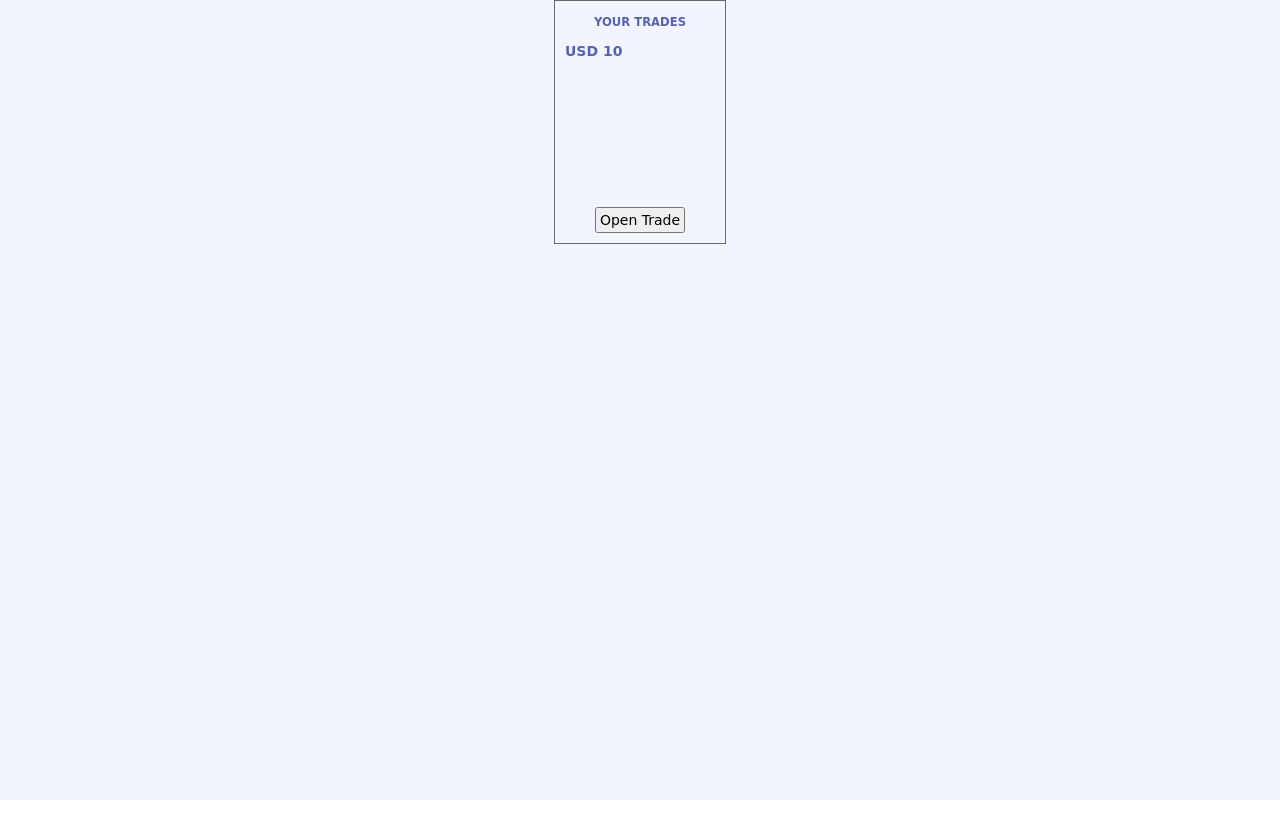
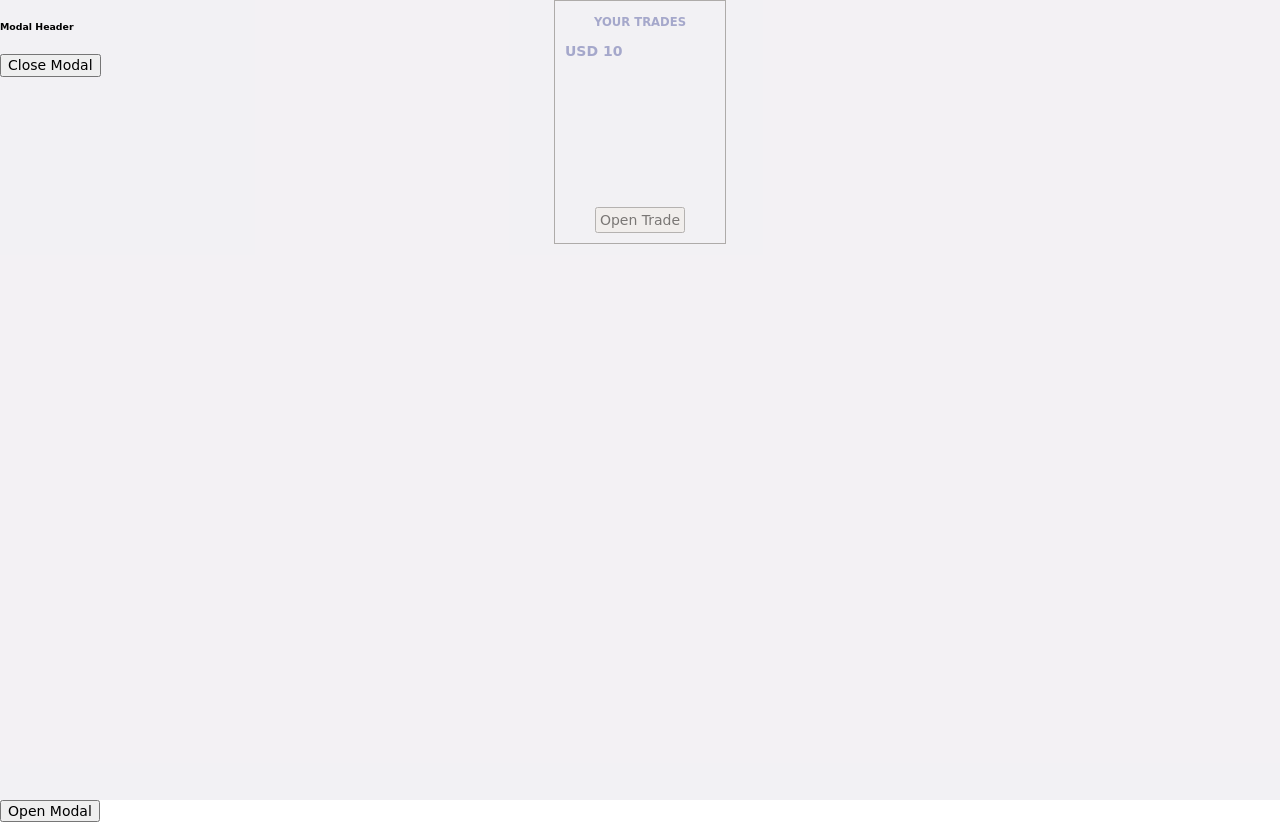
Before and after one commit to AlexChorniy/Trade, a React app in the folder frontend/: page / in a window 1280 px wide. Before the commit the page ends 800 px from the top, so only its background shows below. Built offline with nearby package versions, Linux system fonts and the light colour scheme; the HTML template or start-up script is replaced by a standard one.

Commit message:
Add Modal.component.tsx

```diff
--- a/frontend/src/App.component.tsx
+++ b/frontend/src/App.component.tsx
@@ -1,21 +1,37 @@
 import MainComponent from './components/Main/Main.component';
-import { useRef, useState } from 'react';
+import React, { useRef } from 'react';
 import ModalComponent from './common/Modal/Modal.component';
 import 'normalize.css';
 import { GlobalStyle } from './styles/global.styles';
+import { ImperativeModal } from './models/modal';
 
 function AppComponent(): JSX.Element {
-  const [toggleModal, setToggleModal] = useState<boolean>(false);
-  const modalRef = useRef(null);
+  const modalRef = useRef<ImperativeModal>(null);
+
+  const openModal = (): void => {
+    if (modalRef.current !== null) {
+      modalRef.current.openModal();
+    }
+  };
+
+  const closeModal = (): void => {
+    if (modalRef.current !== null) {
+      modalRef.current.closeModal();
+    }
+  };
 
   return (
-    <>
+    <React.Fragment>
       <GlobalStyle />
       <MainComponent />
-      {toggleModal && (
-        <ModalComponent onClickHandler={() => setToggleModal((prevState) => !prevState)} ref={modalRef.current} />
-      )}
-    </>
+      <button onClick={openModal}>Open Modal</button>
+      <ModalComponent ref={modalRef}>
+        <div>
+          <h6>Modal Header</h6>
+          <button onClick={closeModal}>Close Modal</button>
+        </div>
+      </ModalComponent>
+    </React.Fragment>
   );
 }
 
--- a/frontend/src/common/Modal/Modal.component.tsx
+++ b/frontend/src/common/Modal/Modal.component.tsx
@@ -1,20 +1,39 @@
 import { Container } from './Modal.styles';
-import { Input } from '../../styles/common.styles';
-import { forwardRef, ReactNode, SyntheticEvent } from 'react';
+import { forwardRef, ReactNode, useImperativeHandle, useState } from 'react';
+import { ImperativeModal } from '../../models/modal';
 
 type TProps = {
   children?: ReactNode;
-  inputName?: string;
-  onClickHandler: (event: SyntheticEvent) => void;
 };
 
-const ModalComponent = forwardRef(({ children, inputName, onClickHandler }: TProps, ref): JSX.Element => {
-  return (
-    <Container onClick={onClickHandler}>
-      {children}
-      <Input type="button" value={inputName || 'Buy'} ref={ref} onClick={onClickHandler} />
-    </Container>
-  );
+const ModalComponent = forwardRef<ImperativeModal, TProps>(({ children }: TProps, forwardedRef): JSX.Element | null => {
+
+  const [display, setDisplay] = useState<boolean>(true);
+
+  useImperativeHandle(forwardedRef, (): ImperativeModal => {
+    return {
+      openModal: (): void => open(),
+      closeModal: (): void => close(),
+    };
+  });
+
+  const open = (): void => {
+    setDisplay(true);
+  };
+
+  const close = (): void => {
+    setDisplay(false);
+  };
+
+  if (display) {
+    return (
+      <Container onClick={close} ref={forwardedRef}>
+        {children}
+      </Container>
+    );
+  }
+
+  return null;
 });
 
 export default ModalComponent;
--- /dev/null
+++ b/frontend/src/models/modal.ts
@@ -0,0 +1,4 @@
+export type ImperativeModal = {
+  openModal: () => void;
+  closeModal: () => void;
+}
```
